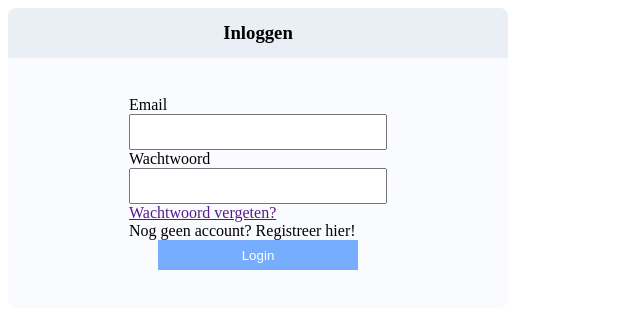
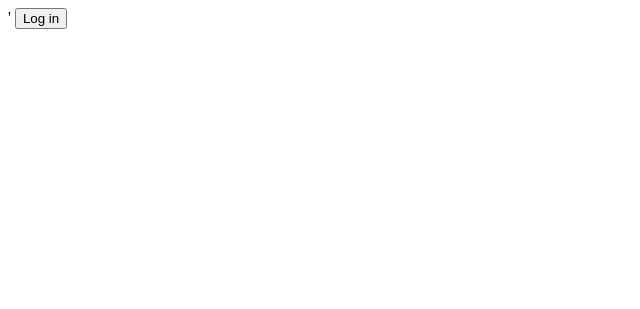
Before and after one commit to Demirichell/reisbureau, a PHP site: page /login.php in a window 1280 px wide. Shown: the top 309 px of the page, without its empty margins (0-640 px from the left). Run offline with PHP 8.4, Linux system fonts and the light colour scheme.

Commit message:
login overlay
Login overlay toegevoegd met js bestandje die de overlay aan en uit kan zetten op basis van een knop

```diff
--- a/css/login.css
+++ b/css/login.css
@@ -1,12 +1,20 @@
 .login-box {
     background-color: #FAFBFF;
-    width: 500px;
+    height: 420px;
+    width: 600px;
     border-radius: 8px;
+    position: fixed;
+    left: 0;
+    right: 0;
+    top: 0;
+    bottom: 0;
+    margin: auto;
+    z-index: 11;
 }
 
 .login-box-header {
     background-color: #EAEFF5;
-    height: 50px;
+    height: 15%;
     width: 100%;
     border-radius: 8px 8px 0 0;
     display: flex;
@@ -18,12 +26,13 @@
     display: flex;
     justify-content: center;
     align-items: center;
-    height: 250px;
+    height: 85%;
 }
 
 .login-form input {
     width: 250px;
     height: 30px;
+    margin: 8px 0 8px 0;
 }
 
 .login-form input[type=submit] {
@@ -34,7 +43,24 @@
     border: none;
 }
 
+.login-form a {
+    color: #694CDC;
+    text-decoration: none;
+}
+
 .login-btn-box {
     display: flex;
-    justify-content: center;
+    flex-direction: column;
+    align-items: center;
 }
+
+#overlay {
+    position: absolute;
+    top: 0;
+    left: 0;
+    height: 100%;
+    width: 100%;
+    background-color: rgba(0, 0, 0, 0.5);
+    z-index: 10;
+    display: none;
+}
--- /dev/null
+++ b/login.js
@@ -0,0 +1,9 @@
+function OverlayOn() {
+    var overlay = document.getElementById("overlay");
+    overlay.style.display = "block";
+}
+
+function OverlayOff() {
+    var overlay = document.getElementById("overlay");
+    overlay.style.display = "none";
+}
--- a/login.php
+++ b/login.php
@@ -6,10 +6,13 @@
     <meta http-equiv="X-UA-Compatible" content="IE=edge">
     <meta name="viewport" content="width=device-width, initial-scale=1.0">
     <title>Document</title>
-    <link rel="stylesheet" href="./css/login.css">
+    <link rel="stylesheet" href="./css/login.css">'
+    <script defer src="login.js"></script>
 </head>
 
 <body>
+    <button onclick="OverlayOn()">Log in</button>
+    <div onclick="OverlayOff()" id="overlay">
         <div class="login-box">
             <div class="login-box-header">
                 <h3>Inloggen</h3>
@@ -24,8 +27,10 @@
                     Nog geen account? <span>Registreer hier!</span>
                     <div class="login-btn-box">
                         <input class="login-btn" type="submit" value="Login">
+                        <a href="">Inloggen voor beheerders</a>
                     </div>
                 </form>
+            </div>
         </div>
     </div>
 </body>
```
Lines whose indentation alone changed are shown as unchanged.
